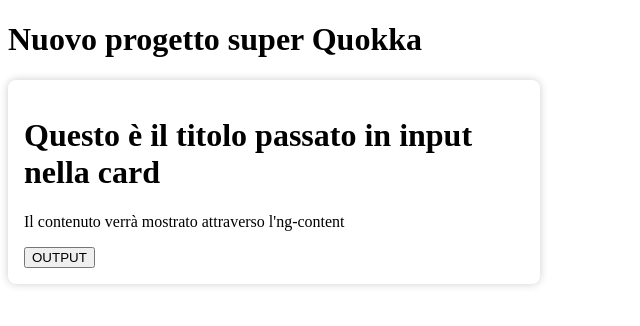
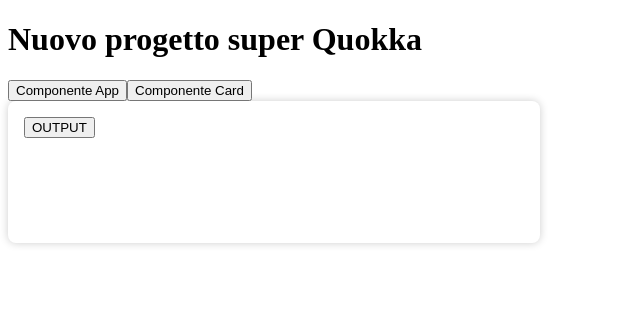
Before and after one commit to Bongiu/QuokkaProg, an Angular app: page /card in a window 1280 px wide. Before the commit this address led to /. Shown: the top 326 px of the page, without its empty margins (0-640 px from the left). Built offline with nearby package versions, Linux system fonts and the light colour scheme.

Commit message:
creazione rotte e creazione componet home

```diff
--- a/src/app/app.component.html
+++ b/src/app/app.component.html
@@ -1,8 +1,16 @@
 <h1>Nuovo progetto super Quokka</h1>
 
-<app-card [titoloCardfiglio]="titoloPadreInput()" (outputDati)="getDatiOutput($event)">
+<!-- <app-card [titoloCardfiglio]="titoloPadreInput()" (outputDati)="getDatiOutput($event)">
     <div>
         <p>Il contenuto verrà mostrato attraverso l'ng-content</p>
     </div>
-</app-card>
+</app-card> -->
+
+<button routerLink="" routerLinkActive="active">
+    Componente App
+</button>
+<button routerLink="/card" routerLinkActive="active">
+    Componente Card
+</button>
+
 <router-outlet />
--- a/src/app/app.component.ts
+++ b/src/app/app.component.ts
@@ -1,11 +1,13 @@
-import { Component, signal } from '@angular/core';
-import { RouterOutlet } from '@angular/router';
+import { Component, computed, inject, signal } from '@angular/core';
+import { RouterLink, RouterLinkActive, RouterOutlet } from '@angular/router';
 import { CardComponent } from "../library/card/card.component";
+import e from 'express';
+import { InvioDatiOutputCardService } from './core/services/invio-dati-output-card.service';
 
 @Component({
   selector: 'app-root',
   standalone: true,
-  imports: [RouterOutlet, CardComponent],
+  imports: [RouterOutlet, CardComponent, RouterLink, RouterLinkActive],
   templateUrl: './app.component.html',
   styleUrl: './app.component.scss'
 })
@@ -13,8 +15,27 @@ export class AppComponent {
   title = 'ProgettoQuokka';
 
   titoloPadreInput = signal<string>('Questo è il titolo passato in input nella card');
+  invioOutput = inject(InvioDatiOutputCardService); // import del servizio
+  // data : any;
+
+  provaInput = computed(()=>{
+    const titoloPadreInput = this.titoloPadreInput();
+    return titoloPadreInput;
+  })
 
   getDatiOutput(e:string){
-    console.log(e);
+   console.log(e);
   }
+
+  constructor(){
+    this.getDatiOutput;
+  }
+
+  // riceviDati(datiRicevuti:any){
+  //   this.invioOutput.$datoOutput.subscribe(res =>{
+  //     this.data = res;
+  //   })
+  // }
+
+
 }
--- a/src/app/app.routes.ts
+++ b/src/app/app.routes.ts
@@ -1,3 +1,12 @@
 import { Routes } from '@angular/router';
+import { HomeComponent } from '../library/home/home.component';
 
-export const routes: Routes = [];
+export const routes: Routes = [
+  {path: '', component: HomeComponent},
+    {path: 'card', loadChildren:()=>import('../library/card/card.route').then(m=>m.ROUTES)},
+    {
+        path: '**',
+        redirectTo: '',
+        pathMatch: 'full'
+      }
+];
--- /dev/null
+++ b/src/app/core/services/invio-dati-output-card.service.ts
@@ -0,0 +1,17 @@
+import { Injectable } from '@angular/core';
+import { BehaviorSubject } from 'rxjs';
+
+@Injectable({
+  providedIn: 'root'
+})
+export class InvioDatiOutputCardService {
+
+  constructor() { }
+
+  private showOutput = new BehaviorSubject<string | null>(null); //Inizializza con un valore di default
+  $datoOutput = this.showOutput.asObservable(); // Rende il soggetto observable
+
+  methodShowOutput(dati : string){
+     this.showOutput.next(dati);
+   }
+}
--- a/src/library/card/card.component.html
+++ b/src/library/card/card.component.html
@@ -1,8 +1,9 @@
+<div class="card-container">
 
-<div class="card-container">
-    <!-- <h1>Quokka card passport</h1> -->
-     <h1>{{titoloCardfiglio()}}</h1>
-     <ng-content></ng-content>
-     <button type="button" (click)="setDatiOutput()">OUTPUT</button>
+    <!-- <h1>{{titoloCardfiglio()}}</h1> -->
+    <ng-content></ng-content>
+    <button type="button" (click)="setDatiOutput()">
+        OUTPUT
+    </button>
 
 </div>
--- a/src/library/card/card.component.ts
+++ b/src/library/card/card.component.ts
@@ -1,4 +1,6 @@
-import { Component, input, output } from '@angular/core';
+import { Component, inject, input, output } from '@angular/core';
+import { InvioDatiOutputCardService } from '../../app/core/services/invio-dati-output-card.service';
+import { log } from 'console';
 
 @Component({
   selector: 'app-card',
@@ -9,8 +11,11 @@ import { Component, input, output } from '@angular/core';
 })
 export class CardComponent {
 
+
   // INPUT -> permette di passare i dati dal componente padre al componente figlio
   titoloCardfiglio = input.required<string>();
+  riceviOutput = inject(InvioDatiOutputCardService); // import del servizio
+
 
   // OUTPUT -> permette di passare i dati dal componente figlio al componente padre
   outputDati = output<string>();
@@ -21,7 +26,15 @@ export class CardComponent {
   // }
 
   setDatiOutput(){
-    this.outputDati.emit('dati inviati dal componente figlio')
+   this.outputDati.emit('dati inviati dal componente figlio')
   }
 
+  constructor(){
+
+  }
+  // methodRiceviDatiOutput(){
+  //   const newData = 'dati da behaviorsujct';
+  //   this.riceviOutput.methodShowOutput(newData);
+  // }
+
 }
--- /dev/null
+++ b/src/library/card/card.route.ts
@@ -0,0 +1,15 @@
+import { Route } from "@angular/router";
+import { CardComponent } from "./card.component";
+
+
+export const ROUTES: Route[] = [
+    {
+        path: '',
+        component: CardComponent
+    },
+    {
+        path: '**',
+        redirectTo: '',
+        pathMatch: 'full'
+      }
+]
--- /dev/null
+++ b/src/library/home/home.component.html
@@ -0,0 +1 @@
+<p>home works!</p>
```
Also changed, not shown: src/library/home/home.component.ts (added, +12 -0 lines), src/library/home/home.route.ts (added, +15 -0 lines), src/library/home/home.component.scss (added), 2 other files (tests, documents, lock files or other folders).
